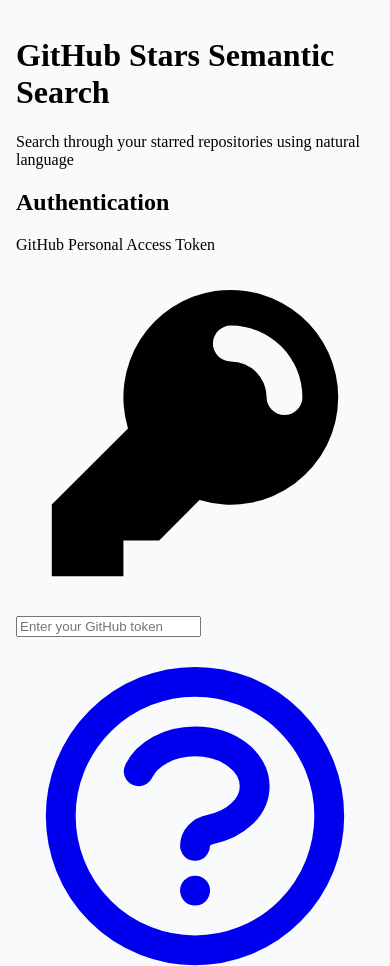
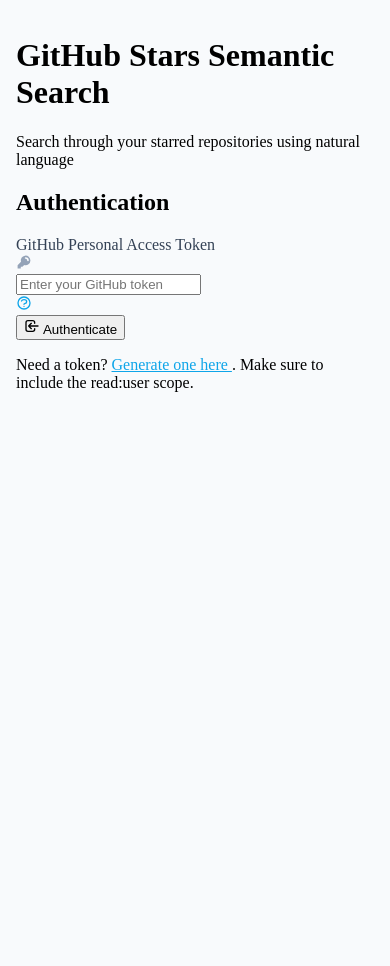
Before and after one commit to LuisReinoso/github-stars-semantic-search, a website built with Vite: page index.html in a window 390 px wide. Shown: the top 966 px of the page. After the commit the page ends 844 px from the top, so only its background shows below. Built offline with nearby package versions, Linux system fonts and the light colour scheme; what @twind/core, @twind/preset-autoprefix, @twind/preset-tailwind would draw is missing.

Commit message:
Enhance styling and loading behavior in index.html and main.ts
- Added critical icon styles to index.html to prevent flashing and improve visual consistency.
- Implemented a loading state in the body element to manage content visibility during initialization.
- Updated main.ts to remove the loading state immediately after Twind is initialized, ensuring a smoother user experience.

These changes improve the overall UI responsiveness and prevent layout shifts during content rendering.

```diff
--- a/index.html
+++ b/index.html
@@ -29,6 +29,38 @@
       .hidden {
         display: none !important;
       }
+      /* Critical icons styles to prevent flashing */
+      .text-secondary-400 {
+        color: rgb(148 163 184);
+      }
+      .text-primary-500 {
+        color: rgb(14 165 233);
+      }
+      .text-secondary-500 {
+        color: rgb(100 116 139);
+      }
+      .text-secondary-700 {
+        color: rgb(51 65 85);
+      }
+      .h-4 {
+        height: 1rem;
+      }
+      .w-4 {
+        width: 1rem;
+      }
+      .h-6 {
+        height: 1.5rem;
+      }
+      .w-6 {
+        width: 1.5rem;
+      }
+      .shrink-0 {
+        flex-shrink: 0;
+      }
+      /* Prevent layout shift */
+      [data-loading] {
+        visibility: hidden;
+      }
     </style>
     <script type="module" src="/src/main.ts"></script>
     <script
@@ -37,7 +69,7 @@
       data-website-id="2983c79c-de19-45e8-bb50-18d5ccbf3184"
     ></script>
   </head>
-  <body class="bg-secondary-50 min-h-screen">
+  <body class="bg-secondary-50 min-h-screen" data-loading>
     <div
       id="app"
       class="max-w-5xl mx-auto px-4 sm:px-6 lg:px-8 py-4 sm:py-6 lg:py-8"
--- a/src/main.ts
+++ b/src/main.ts
@@ -1,8 +1,11 @@
 import { install } from '@twind/core';
 import config from '../twind.config';
 
-// Initialize Twind immediately
+// Initialize Twind immediately before any content is rendered
 install(config);
+
+// Remove loading state as soon as Twind is initialized
+document.body.removeAttribute('data-loading');
 
 // Import dependencies
 import { GitHubService } from './services/github';
```
